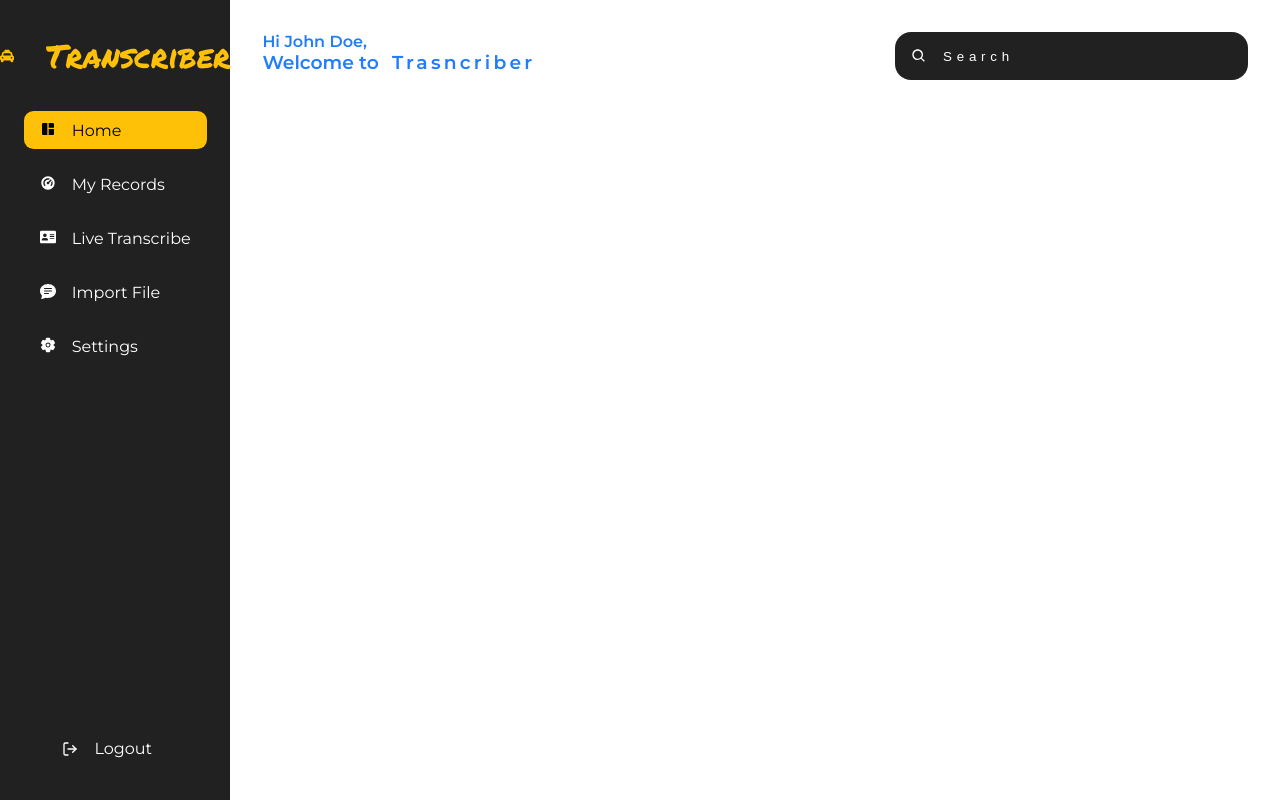
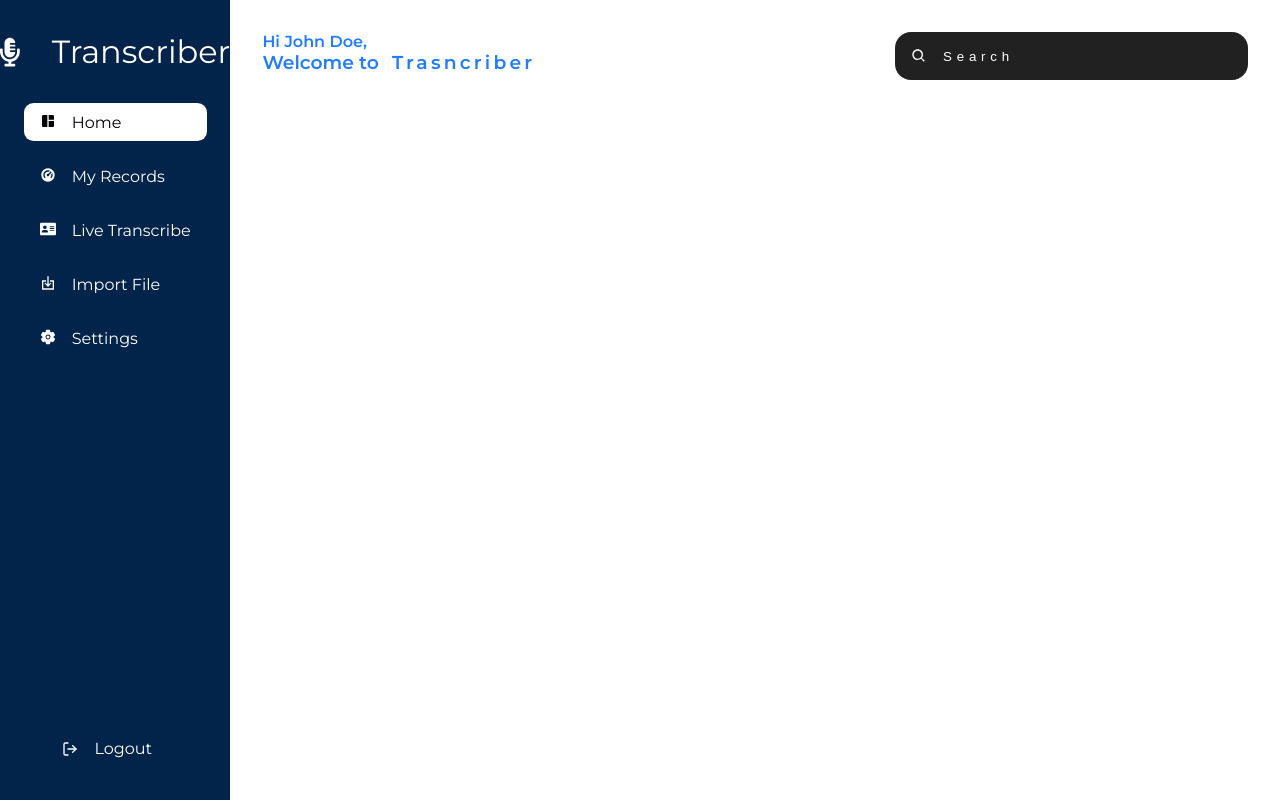
Before and after one commit to agesa3/Transcriber-v2, a React (Create React App) app: page / in a window 1280 px wide. Built offline with nearby package versions, Linux system fonts and the light colour scheme.

Commit message:
sidebar changes

```diff
--- a/src/components/Sidebar.jsx
+++ b/src/components/Sidebar.jsx
@@ -2,12 +2,13 @@ import React, { useState, useEffect } from "react";
 import styled from "styled-components";
 import { MdSpaceDashboard } from "react-icons/md";
 import { RiDashboard2Fill } from "react-icons/ri";
-import { FaAddressCard, FaTaxi } from "react-icons/fa";
+import { FaAddressCard, FaTaxi,FaMicrophoneAlt } from "react-icons/fa";
 import { GiTwirlCenter } from "react-icons/gi";
 import { BsFillChatTextFill } from "react-icons/bs";
 import { IoSettings } from "react-icons/io5";
 import { FiLogOut } from "react-icons/fi";
 import { GiHamburgerMenu } from "react-icons/gi";
+import {CgImport} from "react-icons/cg";
 import { VscChromeClose } from "react-icons/vsc";
 import { Link } from "react-router-dom";
 import scrollreveal from "scrollreveal";
@@ -48,7 +49,7 @@ export default function Sidebar() {
       <Section>
         <div className="top">
           <div className="brand">
-            <FaTaxi />
+            <FaMicrophoneAlt />
             <span>Transcriber</span>
           </div>
           <div className="toggle">
@@ -97,7 +98,7 @@ export default function Sidebar() {
                 onClick={() => setCurrentLink(5)}
               >
                 <Link to="/import">
-                  <BsFillChatTextFill />
+                <CgImport />
                   <span>Import File</span>
                 </Link>
               </li>
@@ -186,7 +187,7 @@ export default function Sidebar() {
 const Section = styled.section`
   position: fixed;
   left: 0;
-  background-color: #212121;
+  background-color: #02244B;
   height: 100vh;
   width: 18vw;
   display: flex;
@@ -211,13 +212,12 @@ const Section = styled.section`
       align-items: center;
       gap: 2rem;
       svg {
-        color: #ffc107;
+        color: #fff;
         font-size: 2rem;
       }
       span {
         font-size: 2rem;
-        color: #ffc107;
-        font-family: "Permanent Marker", cursive;
+        color: #fff;
       }
     }
     .links {
@@ -232,7 +232,7 @@ const Section = styled.section`
           padding: 0.6rem 1rem;
           border-radius: 0.6rem;
           &:hover {
-            background-color: #ffc107;
+            background-color: #fff;
             a {
               color: black;
             }
@@ -245,7 +245,7 @@ const Section = styled.section`
           }
         }
         .active {
-          background-color: #ffc107;
+          background-color: #fff;
           a {
             color: black;
           }
```
